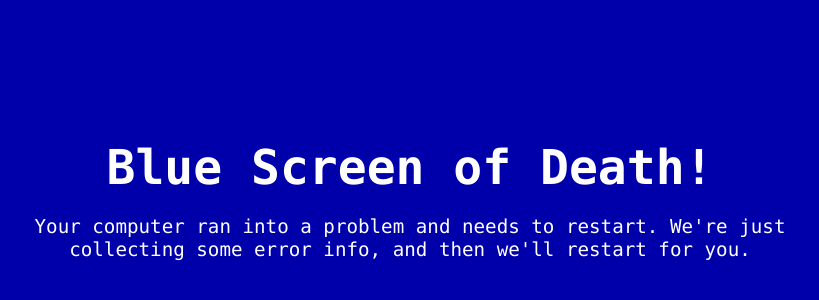
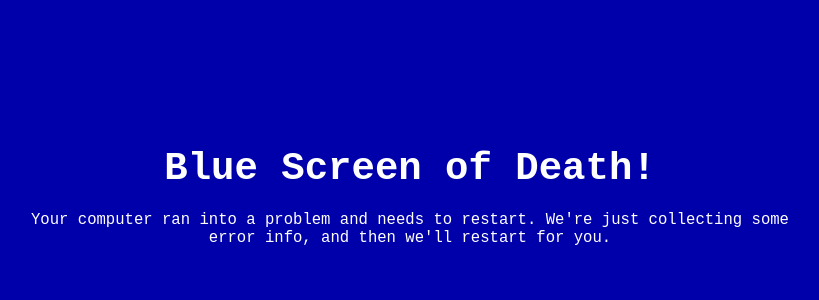
Before and after one commit to spacemiqote/bsod, a plain HTML site: page index.html in a window 1280 px wide. Shown: the part 206-506 px from the top of the page, without its empty margins (230-1049 px from the left). Drawn offline with Linux system fonts and the light colour scheme.

Commit message:
fix: accessibility issue

```diff
--- a/index.html
+++ b/index.html
@@ -12,7 +12,7 @@
             padding: 0;
             background-color: #0000AA;
             color: #FFFFFF;
-            font-family: 'Consolas', 'Courier New', monospace;
+            font-family: monospace;
             display: flex;
             align-items: center;
             justify-content: center;
@@ -34,7 +34,7 @@
     </style>
 </head>
 <body>
-    <h1>Blue Screen of Death!</h1>
+    <h1 role="banner">Blue Screen of Death!</h1>
     <p>Your computer ran into a problem and needs to restart. We're just collecting some error info, and then we'll restart for you.</p>
 </body>
 </html>
```
